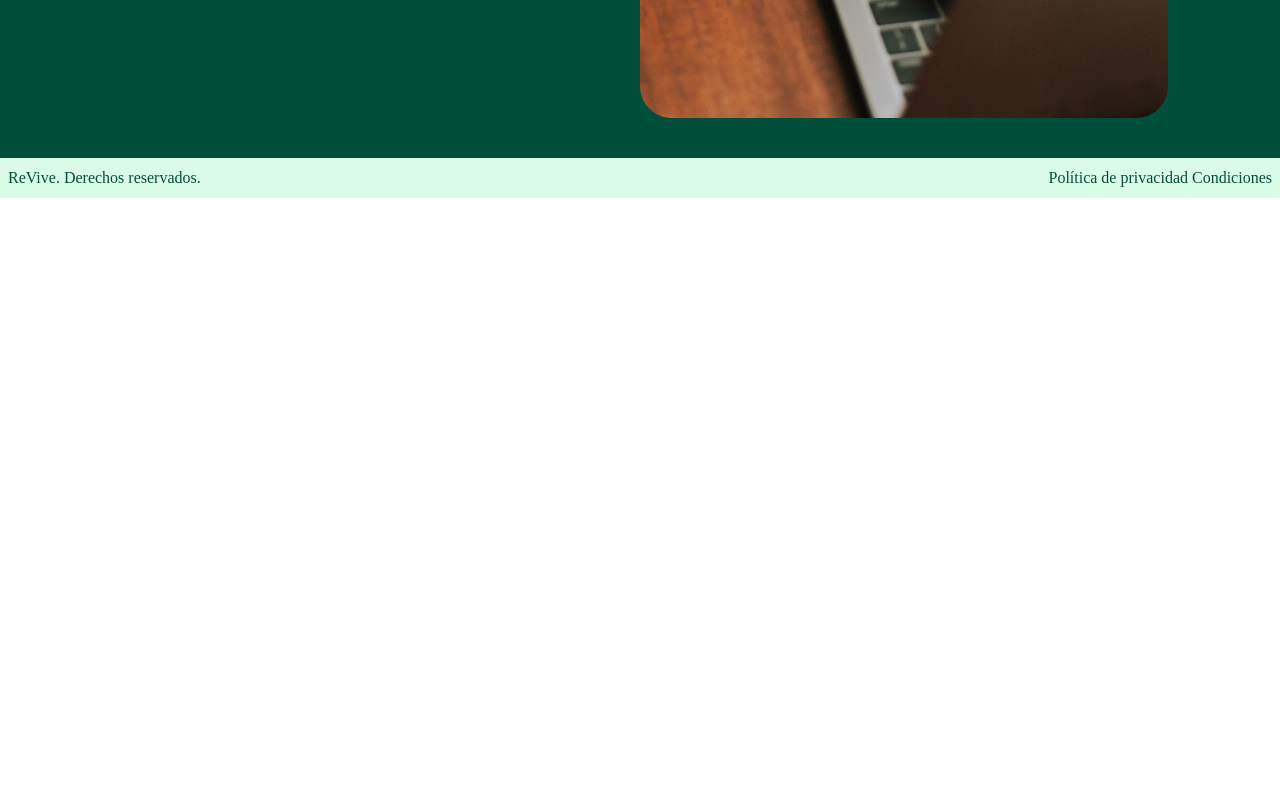
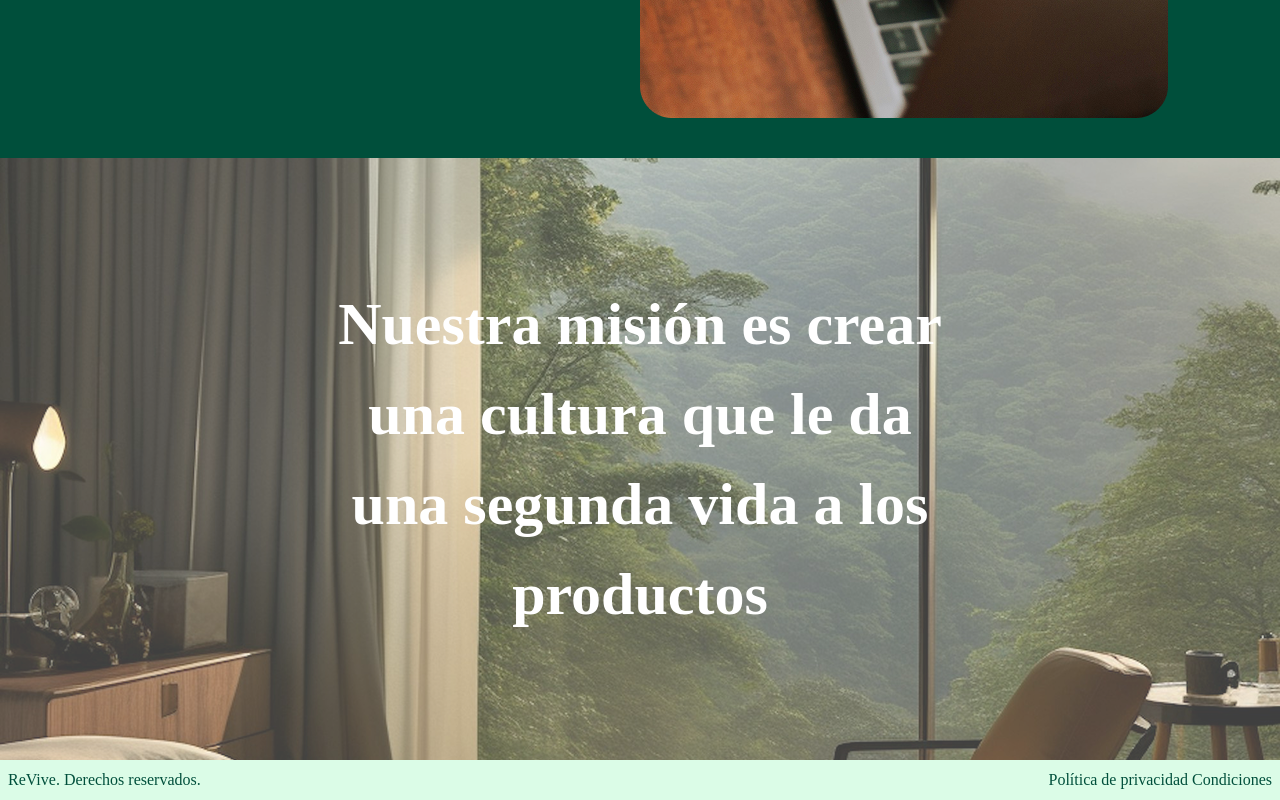
Before and after one commit to Hackathon-ReVive/ReVive-front, a React (Vite) app: page / in a window 1280 px wide. Shown: the part 714-1514 px from the top of the page. Before the commit the page ends 912 px from the top, so only its background shows below. Built offline with nearby package versions, Linux system fonts and the light colour scheme.

Commit message:
feat(RV-34): Create-image-text-component

```diff
--- a/src/pages/Home.jsx
+++ b/src/pages/Home.jsx
@@ -1,5 +1,6 @@
 import Header from "./../components/Header";
 import Banner from "./../components/Banner";
+import ImageText from "../components/ImageText";
 import Footer from "./../components/Footer";
 
 function Home() {
@@ -7,6 +8,7 @@ function Home() {
         <>
         <Header />
         <Banner />
+        <ImageText />
         <Footer />
         </>
     );
```
Also changed, not shown: src/App.jsx (+0 -27 lines), src/components/ImageText.jsx (line endings or trailing spaces).
